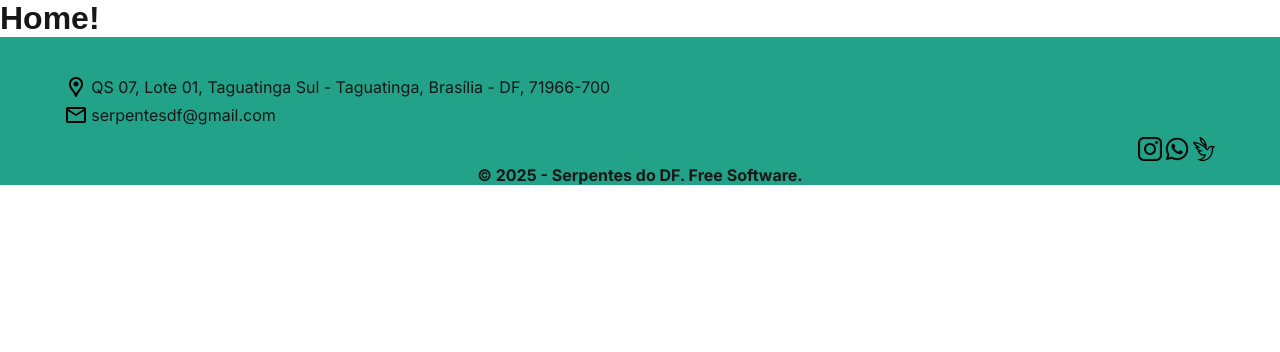
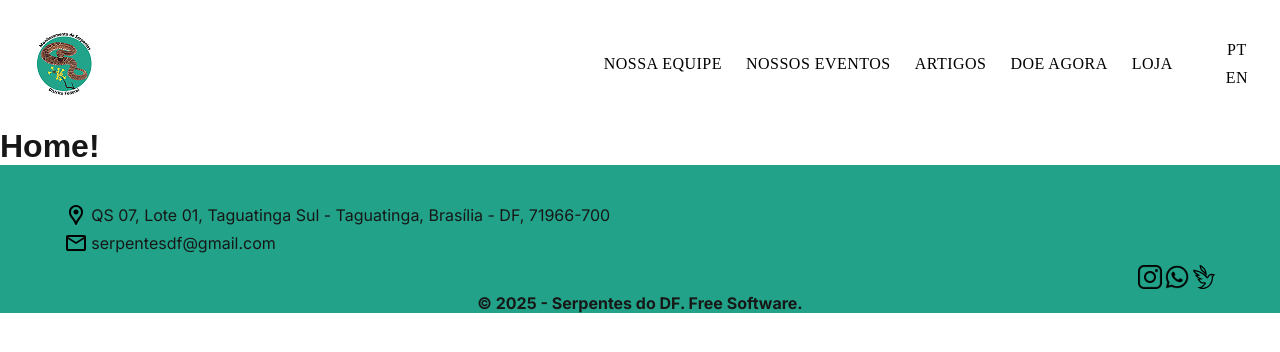
Before and after one commit to Serpentes-DF/micrurus, a Next.js app: page / in a window 1280 px wide. Shown: the top 352 px of the page. Built offline with nearby package versions, Linux system fonts and the light colour scheme.

Commit message:
Create menu

```diff
--- a/src/app/page.tsx
+++ b/src/app/page.tsx
@@ -1,8 +1,11 @@
 import React from 'react';
 import Footer from '@/components/layout/footer/footer';
+import Menu from '@/components/ui/Menu/menu';
+
 const Home: React.FC = () => {
   return (
       <div>
+        <Menu />
         <h1>Home!</h1>
         <Footer />
       </div>
--- /dev/null
+++ b/src/components/ui/Menu/menu.module.css
@@ -0,0 +1,117 @@
+.menu {
+  width: 100%;
+  display: flex;
+  padding: 32px;
+  justify-content: space-between;
+  align-items: center;
+}
+
+.nav {
+  display: flex;
+  justify-content: center;
+  align-items: center;
+  gap: 53px;
+}
+
+.navLinks {
+  display: flex;
+  justify-content: center;
+  align-items: center;
+  gap: 24px;
+  list-style-type: none;
+  color: #000000;
+  text-align: center;
+  font-family: Capriola;
+  font-size: 16px;
+  font-style: normal;
+  font-weight: 400;
+  line-height: normal;
+  letter-spacing: 0.48px;
+}
+
+.navMobileLinks {
+  display: flex;
+  gap: 24px;
+  list-style-type: none;
+  color: #000000;
+  text-align: center;
+  font-family: Capriola;
+  font-size: 16px;
+  font-style: normal;
+  font-weight: 400;
+  line-height: normal;
+  letter-spacing: 0.48px;
+}
+
+.mainLang {
+  height: 64px;
+  display: flex;
+  flex-direction: column;
+  align-items: center;
+  justify-content: space-evenly;
+}
+
+.mainLang button {
+  color: #020202;
+  font-family: Capriola;
+  font-size: 16px;
+  font-style: normal;
+  font-weight: 400;
+  line-height: normal;
+  letter-spacing: 0.48px;
+  background-color: transparent;
+  border: transparent;
+  cursor: pointer;
+}
+
+.buttonMenuMobile {
+  display: none;
+  background-color: transparent;
+  border: none;
+  font-size: 24px;
+  cursor: pointer;
+}
+
+.menuMobile {
+  gap: 24px;
+  display: flex;
+  flex-direction: column;
+  justify-content: end;
+}
+
+.navMobile {
+  background: white;
+  border-radius: 20px;
+  padding: 20px;
+  display: flex;
+  flex-direction: column;
+  gap: 24px;
+}
+
+.navMobileLinks {
+  flex-direction: column;
+  justify-content: end;
+  text-align: end;
+}
+
+@media (max-width: 768px) {
+  .menu.active {
+    align-items: self-start;
+  }
+
+  .buttonMenuMobile {
+    display: flex;
+    flex-direction: row;
+    justify-content: end;
+  }
+
+  .nav {
+    display: none;
+  }
+
+  .mainLang {
+    height: auto;
+    align-items: end;
+    gap: 24px;
+  }
+}
--- /dev/null
+++ b/src/components/ui/Menu/menu.tsx
@@ -0,0 +1,101 @@
+"use client";
+
+import Image from "next/image";
+import Link from "next/link";
+import styles from "./menu.module.css";
+import { useState } from "react";
+
+export default function Menu() {
+  const [isOpen, setIsOpen] = useState(false);
+
+  // useEffect(() => {
+  //     const menuMobile = document.querySelector('.menuMobile');
+  //     const nav = document.querySelector('.nav');
+
+  //     if(menuMobile && nav){
+  //         menuMobile.addEventListener('click', function(){
+  //             console.log("Abre menu");
+  //             nav.classList.toggle('active');
+  //         });
+
+  //     }
+  // }, []);
+
+  return (
+    <div className={`${styles.menu} ${isOpen ? styles.active : ""}`}>
+      <Image
+        className="logo"
+        src="/logo-menu.png"
+        width={64}
+        height={64}
+        alt="Logo do Serpentes DF"
+      />
+
+      <div className={styles.menuMobile}>
+        <button
+          onClick={() => {
+            setIsOpen(!isOpen);
+          }}
+          className={styles.buttonMenuMobile}
+        >
+          ☰
+        </button>
+        {/* {Menu mobile} */}
+        {isOpen && (
+          <nav className={styles.navMobile}>
+            <ul className={styles.navMobileLinks}>
+              <li className={styles.navItem}>
+                <Link href="/nossa-equipe">NOSSA EQUIPE</Link>
+              </li>
+              <li className={styles.navItem}>
+                <Link href="/eventos">NOSSOS EVENTOS</Link>
+              </li>
+              <li className={styles.navItem}>
+                <Link href="/artigos">ARTIGOS</Link>
+              </li>
+              <li className={styles.navItem}>
+                <Link href="/doe-agora">DOE AGORA</Link>
+              </li>
+              <li className={styles.navItem}>
+                <Link href="/loja">LOJA</Link>
+              </li>
+            </ul>
+
+            <div className={styles.mainLang}>
+              <button className={`${styles.langBtn} ${styles.active}`}>
+                PT
+              </button>
+              <button className={styles.langBtn}>EN</button>
+            </div>
+          </nav>
+        )}{" "}
+      </div>
+
+      {/* {Menu desktop} */}
+      <nav className={styles.nav}>
+        <ul className={styles.navLinks}>
+          <li className={styles.navItem}>
+            <Link href="/nossa-equipe">NOSSA EQUIPE</Link>
+          </li>
+          <li className={styles.navItem}>
+            <Link href="/eventos">NOSSOS EVENTOS</Link>
+          </li>
+          <li className={styles.navItem}>
+            <Link href="/artigos">ARTIGOS</Link>
+          </li>
+          <li className={styles.navItem}>
+            <Link href="/doe-agora">DOE AGORA</Link>
+          </li>
+          <li className={styles.navItem}>
+            <Link href="/loja">LOJA</Link>
+          </li>
+        </ul>
+
+        <div className={styles.mainLang}>
+          <button className={`${styles.langBtn} ${styles.active}`}>PT</button>
+          <button className={styles.langBtn}>EN</button>
+        </div>
+      </nav>
+    </div>
+  );
+}
```
Also changed, not shown: public/logo-menu.png (added).
